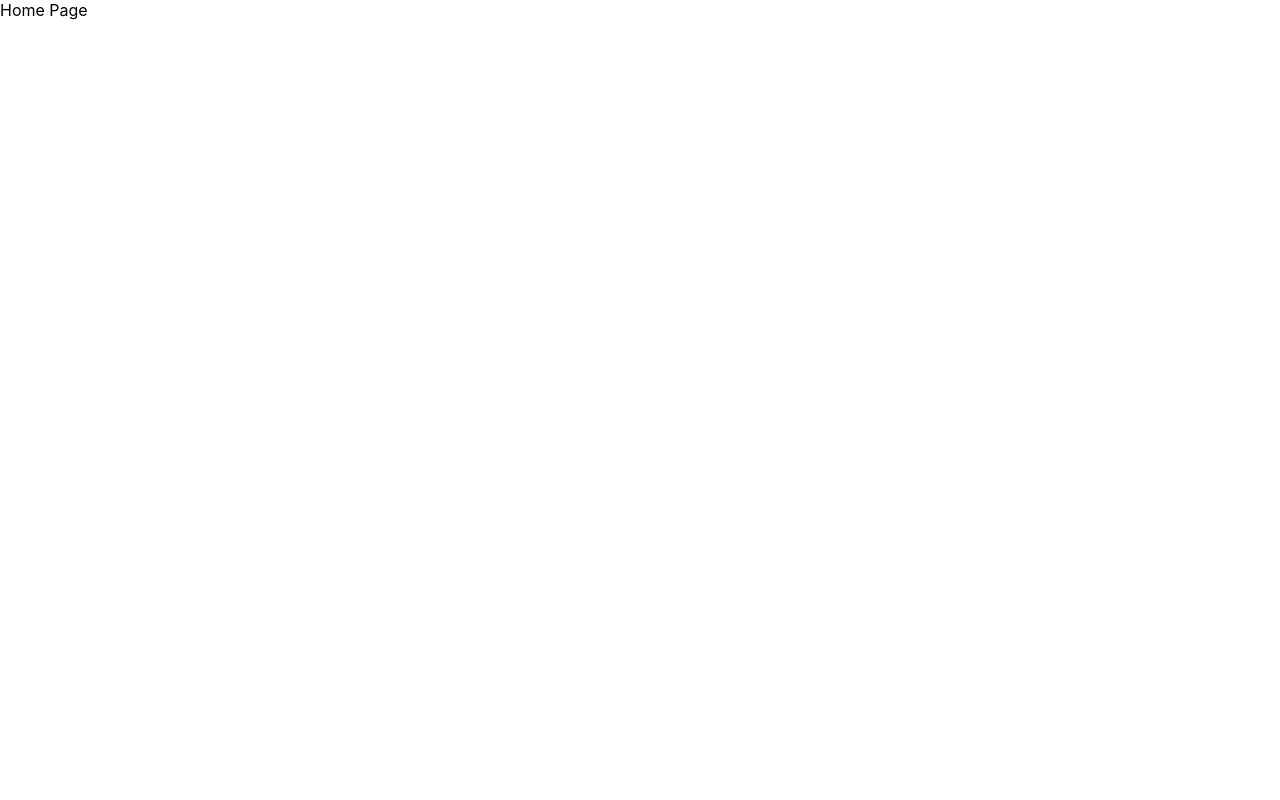
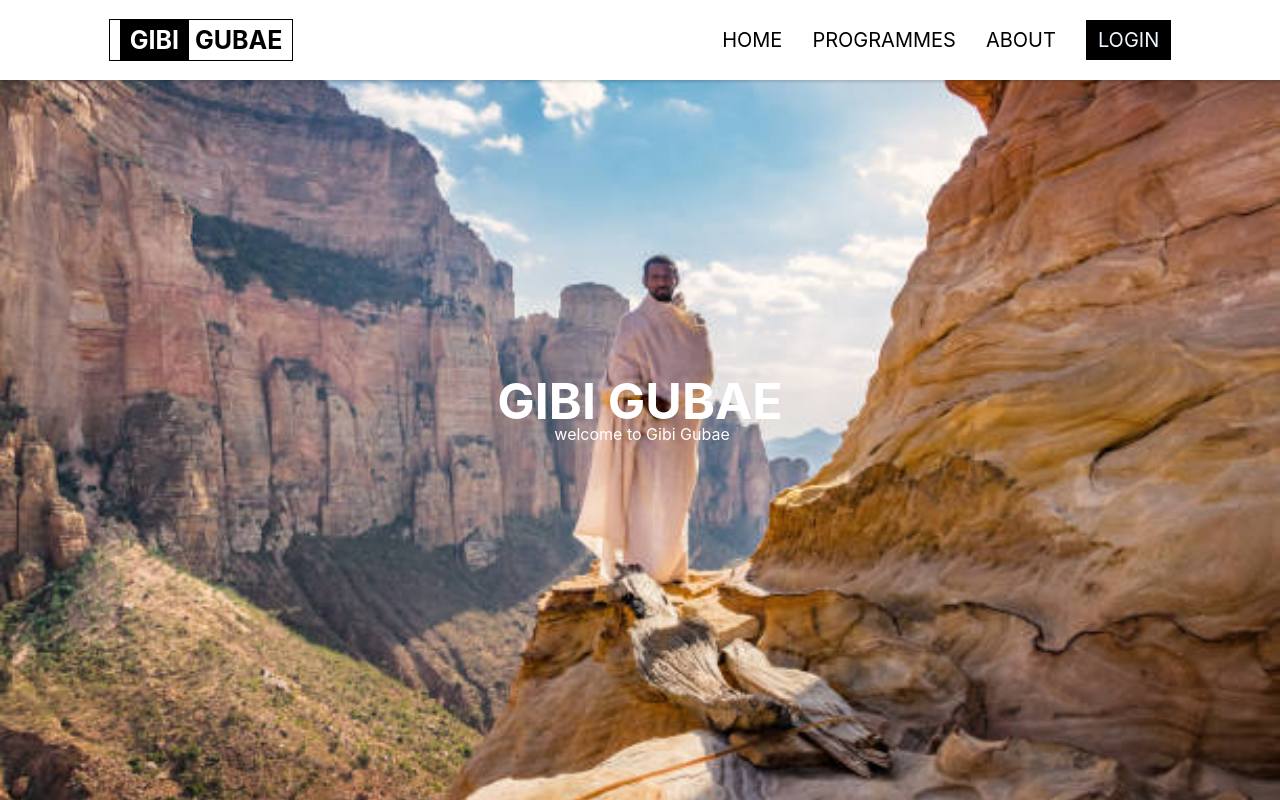
Before and after one commit to Birhane-G/gbigubae, a React (Create React App) app: page / in a window 1280 px wide. Built offline with nearby package versions, Linux system fonts and the light colour scheme.

Commit message:
I am start working

```diff
--- /dev/null
+++ b/src/assets/css/style.css
@@ -0,0 +1,75 @@
+.Navigation-bar {
+  width: 100%;
+  height: 10vh;
+  display: flex;
+  position: absolute;
+  justify-content: space-evenly;
+  align-items: center;
+  background-color: white;
+  box-shadow: rgba(0, 0, 0, 0.15) 1.95px 1.95px 2.6px;
+  z-index: 90;
+}
+.Gbigubae-Logo h1 {
+  border: 1px solid black;
+  padding: 5px 10px;
+  font-size: 25px;
+}
+.logo-text {
+  background-color: black;
+  color: white;
+  padding: 5px 10px;
+}
+.links {
+  margin-left: 250px;
+}
+.links ul {
+  display: flex;
+  align-items: center;
+}
+.links ul li {
+  margin-left: 30px;
+  list-style: none;
+  font-size: 20px;
+  text-transform: uppercase;
+  cursor: pointer;
+}
+.links ul li:hover {
+  color: brown;
+}
+li:last-child {
+  background-color: rgb(0, 0, 0);
+  color: aliceblue;
+  padding: 8px 12px;
+}
+li:last-child:hover {
+  color: black !important;
+  background: none !important;
+  border: 2px solid black;
+}
+.background-image {
+  width: 100%;
+  height: 100vh;
+  position: absolute;
+  align-items: center;
+  background-image: url("../image/image.jpg");
+  background-repeat: no-repeat;
+  background-size: cover;
+}
+.image-text-container {
+  position: absolute;
+  top: 50%;
+  left: 50%;
+  transform: translate(-50%, -50%);
+  z-index: 100;
+}
+.image-text-container h1 {
+  font-size: 50px;
+  color: white;
+  text-align: center;
+}
+.image-text-container p {
+  position: absolute;
+  top: 55%;
+  left: 20%;
+  color: white;
+}
--- a/src/views/Home.js
+++ b/src/views/Home.js
@@ -1,7 +1,17 @@
-import React from 'react'
+import React from "react";
+import { Header } from "./inc/Header";
 
 export const Home = () => {
   return (
-    <div>Home Page</div>
-  )
-}
+    <section>
+      <Header />
+      <div className="background-image"></div>
+      <div className="image-text-container">
+        <div className="text">
+          <h1>GIBI GUBAE</h1>
+          <p>welcome to Gibi Gubae</p>
+        </div>
+      </div>
+    </section>
+  );
+};
--- /dev/null
+++ b/src/views/inc/Header.js
@@ -0,0 +1,41 @@
+import React from 'react'
+import "../../assets/css/style.css";
+
+export const Header = () => {
+    const links = [
+        {
+          label: "Home",
+          link: "/home",
+        },
+        {
+          label: "Programmes",
+          link: "/programmes",
+        },
+        {
+          label: "About",
+          link: "/about",
+        },
+        {
+            label: "Login",
+            link: "/login",
+          },
+      ];
+  return (
+    <section className="Navigation-bar">
+    <div className="Gbigubae-Logo">
+      <h1>
+        <span className="logo-text">GIBI</span> GUBAE
+      </h1>
+    </div>
+    <div className="Navigation-Link">
+      <div className="links">
+        <ul>
+          {links.map((link) => (
+            <li>{link.label}</li>
+          ))}
+        </ul>
+      </div>
+    </div>
+  </section>
+  )
+}
```
Also changed, not shown: src/assets/image/image.jpg (added).
